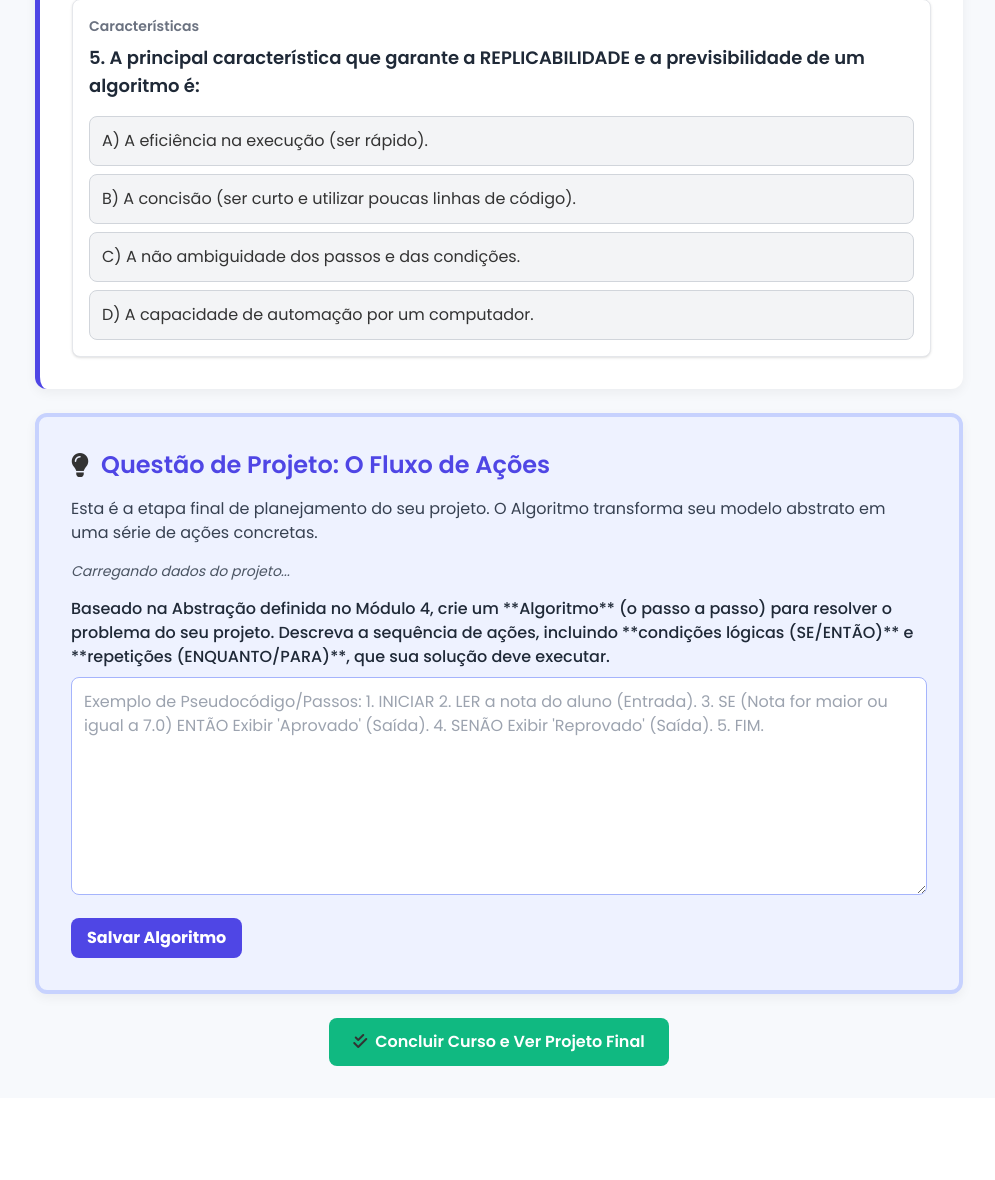
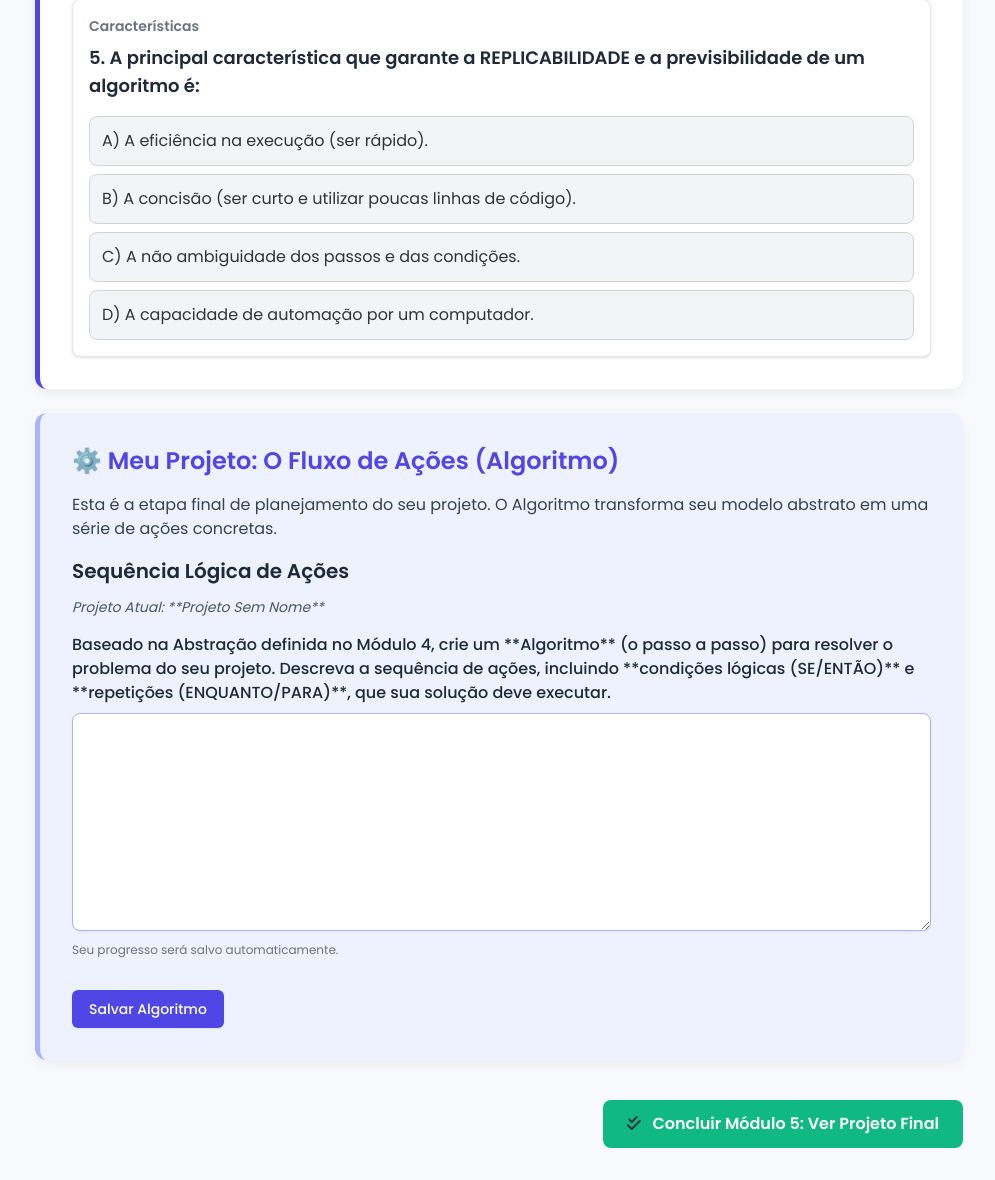
Before and after one commit to danidancr/PCTeacher, a Flask app: template templates/conteudo-algoritmo.html in a window 1280 px wide. Shown: the part 2364-3544 px from the top of the page, without its empty margins (285-1280 px from the left). Before the commit the page ends 3430 px from the top, so only its background shows below. Run offline with Flask 3, Linux system fonts and the light colour scheme; the template is opened without the code that fills it, so the values that code supplies are empty; some libraries are stand-ins or nearby versions.

Commit message:
atualizar exercício de projeto final

```diff
--- a/templates/conteudo-algoritmo.html
+++ b/templates/conteudo-algoritmo.html
@@ -2,7 +2,9 @@
 
 {% block title %}Módulo 5: Algoritmos{% endblock %}
 
-{% block content_title %}Módulo 5: Algoritmos - O Passo a Passo Lógico{% endblock %}
+{% block content_title %}
+    <i class="fas fa-list-ol text-primary-indigo mr-2"></i> Módulo 5: Algoritmos - O Passo a Passo Lógico
+{% endblock %}
 
 {% block content %}
     <div class="content-section">
@@ -136,126 +138,55 @@
                 </div>
                 <div class="feedback-message mt-4 hidden"></div>
             </div>
-            </div>
+        </div>
     </div>
 
-<div class="content-section border-4 border-indigo-200 bg-indigo-50">
-        <h2 class="text-2xl font-semibold text-primary-indigo mb-4 flex items-center">
-            <i class="fas fa-lightbulb mr-3"></i> Questão de Projeto: O Fluxo de Ações
-        </h2>
+    {# ========================================================= #}
+    {# SEÇÃO DE PROJETO (ALGORITMO) - AJUSTADA PARA A LÓGICA FLASK/AJAX #}
+    {# ========================================================= #}
+    <div class="content-section bg-indigo-50 border-indigo-300">
+        <div class="flex justify-between items-center mb-4">
+            <h2 class="text-2xl font-semibold text-primary-indigo">⚙️ Meu Projeto: O Fluxo de Ações (Algoritmo)</h2>
+            {# Este span será atualizado pela função JavaScript saveProjectData na base_dashboard.html #}
+            <span id="project-save-feedback" class="text-sm font-semibold opacity-0 transition-opacity"></span>
+        </div>
+
         <p class="text-gray-700 mb-4">Esta é a etapa final de planejamento do seu projeto. O Algoritmo transforma seu modelo abstrato em uma série de ações concretas.</p>
 
-        <form id="project-idea-form-mod5" onsubmit="saveProjectDataMod5(event)">
+        <form id="project-form-modulo-5" method="POST" onchange="saveProjectData(this)">
 
-            <p id="project-name-display-mod5" class="text-sm italic text-gray-600 mb-4">Carregando dados do projeto...</p>
+            <h3 class="text-xl font-semibold text-gray-800 mb-3">Sequência Lógica de Ações</h3>
 
-            <label for="project_algorithm" class="block text-gray-800 font-medium mb-2">Baseado na Abstração definida no Módulo 4, crie um **Algoritmo** (o passo a passo) para resolver o problema do seu projeto. Descreva a sequência de ações, incluindo **condições lógicas (SE/ENTÃO)** e **repetições (ENQUANTO/PARA)**, que sua solução deve executar.</label>
-            <textarea id="project_algorithm" name="project_algorithm" rows="8" class="w-full p-3 border border-indigo-300 rounded-lg focus:ring-primary-indigo focus:border-primary-indigo" placeholder="Exemplo de Pseudocódigo/Passos: 1. INICIAR 2. LER a nota do aluno (Entrada). 3. SE (Nota for maior ou igual a 7.0) ENTÃO Exibir 'Aprovado' (Saída). 4. SENÃO Exibir 'Reprovado' (Saída). 5. FIM." required></textarea>
+            {# Informação de contexto do projeto (Nome do Projeto do Módulo 1) #}
+            <p id="project-name-display" class="text-sm italic text-gray-600 mb-4">
+                Projeto Atual: **{{ projeto_data.nome_projeto | default('Projeto Sem Nome') }}**
+            </p>
 
-            <button type="submit" id="save-button-mod5" class="mt-4 bg-primary-indigo hover:bg-indigo-700 text-white font-bold py-2 px-4 rounded-lg transition duration-200" disabled>
+            <div class="mb-4">
+                <label for="algoritmo" class="block text-gray-800 font-medium mb-2">Baseado na Abstração definida no Módulo 4, crie um **Algoritmo** (o passo a passo) para resolver o problema do seu projeto. Descreva a sequência de ações, incluindo **condições lógicas (SE/ENTÃO)** e **repetições (ENQUANTO/PARA)**, que sua solução deve executar.</label>
+                <textarea id="algoritmo" name="algoritmo" rows="8"
+                          class="w-full p-3 border border-indigo-300 rounded-lg shadow-sm focus:ring-primary-indigo focus:border-primary-indigo"
+                          placeholder="Exemplo de Pseudocódigo/Passos: 1. INICIAR 2. LER a nota do aluno (Entrada). 3. SE (Nota for maior ou igual a 7.0) ENTÃO Exibir 'Aprovado' (Saída). 4. SENÃO Exibir 'Reprovado' (Saída). 5. FIM." required>
+                    {# Carrega o valor salvo do banco de dados, se existir #}
+                    {{ projeto_data.algoritmo | default('') }}
+                </textarea>
+                <p class="mt-1 text-xs text-gray-500">Seu progresso será salvo automaticamente.</p>
+            </div>
+
+            <button type="submit" class="mt-4 hidden sm:inline-flex items-center px-4 py-2 border border-transparent text-sm font-medium rounded-md shadow-sm text-white bg-primary-indigo hover:bg-indigo-700 focus:outline-none focus:ring-2 focus:ring-offset-2 focus:ring-primary-indigo">
                 Salvar Algoritmo
             </button>
-            <span id="save-feedback-mod5" class="ml-4 text-sm font-semibold text-red-600"></span>
+
         </form>
     </div>
 {% endblock %}
 
 {% block finish_button %}
-    <div class="mt-8 text-center">
-        <form method="POST" action="{{ url_for('concluir_modulo', modulo_nome='algoritmo') }}">
-            <button type="submit" class="btn-finish hover:shadow-lg">
-                <i class="fas fa-check-double mr-2"></i>Concluir Curso e Ver Projeto Final
+    <div class="flex justify-end pt-4">
+        <form method="POST" action="{{ url_for('concluir_modulo', modulo_nome=modulo.slug) }}">
+            <button type="submit" class="btn-finish">
+                <i class="fas fa-check-double mr-2"></i> Concluir Módulo 5: Ver Projeto Final
             </button>
         </form>
     </div>
 {% endblock %}
-
-{% block scripts %}
-<script>
-    // As variáveis globais 'dbClient' (Firestore) e 'currentUserId' (UID do usuário)
-    // devem estar disponíveis a partir do 'conteudo-base.html' para esta lógica funcionar.
-
-    // 1. Função para carregar os dados do Módulo 1 e Módulo 5
-    async function loadProjectDataMod5() {
-        // Verifica se o UID do usuário está disponível
-        if (!window.currentUserId) {
-            console.error("UID do usuário não encontrado. Não é possível carregar ou salvar dados.");
-            document.getElementById('save-feedback-mod5').textContent = 'Erro de autenticação. Recarregue a página.';
-            return;
-        }
-
-        const feedback = document.getElementById('save-feedback-mod5');
-        const saveButton = document.getElementById('save-button-mod5');
-        const projectNameDisplay = document.getElementById('project-name-display-mod5');
-
-        saveButton.disabled = true;
-        feedback.textContent = 'Carregando dados do projeto...';
-
-        try {
-            // Busca o documento único do usuário (dados_projeto/UID_DO_USUARIO)
-            const docRef = dbClient.collection("dados_projeto").doc(currentUserId);
-            const doc = await docRef.get();
-
-            if (doc.exists) {
-                const data = doc.data();
-
-                // 1. CARREGA DADOS DO MÓDULO 1 (para UX)
-                const project_name = data.modulo_1?.project_name || 'Projeto Sem Nome (Módulo 1 Pendente)';
-                projectNameDisplay.textContent = `Projeto Atual: "${project_name}"`;
-
-                // 2. CARREGA DADOS ESPECÍFICOS DO MÓDULO 5 (project_algorithm)
-                document.getElementById('project_algorithm').value = data.modulo_5?.project_algorithm || '';
-
-                feedback.textContent = data.modulo_5?.project_algorithm ? 'Dados do Módulo 5 carregados com sucesso.' : 'Pronto para descrever o Algoritmo.';
-
-                saveButton.disabled = false;
-            } else {
-                feedback.textContent = 'Atenção: Projeto não encontrado. Certifique-se de salvar o Módulo 1 primeiro.';
-                projectNameDisplay.textContent = 'Projeto não encontrado. Retorne ao Módulo 1.';
-            }
-        } catch (error) {
-            console.error("Erro ao carregar dados do projeto (Módulo 5):", error);
-            feedback.textContent = '❌ Erro de conexão ao carregar dados.';
-        }
-    }
-
-    // 2. Função para salvar/atualizar os dados do Módulo 5
-    async function saveProjectDataMod5(event) {
-        event.preventDefault();
-
-        if (!window.currentUserId) {
-            alert("Erro: Usuário não autenticado. Não é possível salvar.");
-            return;
-        }
-
-        const saveButton = document.getElementById('save-button-mod5');
-        const feedback = document.getElementById('save-feedback-mod5');
-        saveButton.disabled = true;
-        feedback.textContent = 'Salvando...';
-
-        // Estrutura os dados DENTRO da chave 'modulo_5' com o novo campo
-        const dataToSave = {
-            modulo_5: {
-                project_algorithm: document.getElementById('project_algorithm').value,
-                data_ultima_atualizacao_mod5: firebase.firestore.FieldValue.serverTimestamp()
-            }
-        };
-
-        try {
-            // Usa .set com { merge: true } no documento do UID, garantindo que apenas modulo_5 seja atualizado.
-            await dbClient.collection("dados_projeto").doc(currentUserId)
-                .set(dataToSave, { merge: true });
-
-            feedback.textContent = '✅ Algoritmo salvo e projeto atualizado!';
-        } catch (error) {
-            console.error("Erro ao salvar dados do projeto (Módulo 5):", error);
-            feedback.textContent = '❌ Erro ao salvar. Tente novamente.';
-        } finally {
-            saveButton.disabled = false;
-        }
-    }
-
-    // 3. Chamada Inicial: Carregar dados ao carregar a página
-    window.addEventListener('load', loadProjectDataMod5);
-</script>
-{% endblock %}
```
